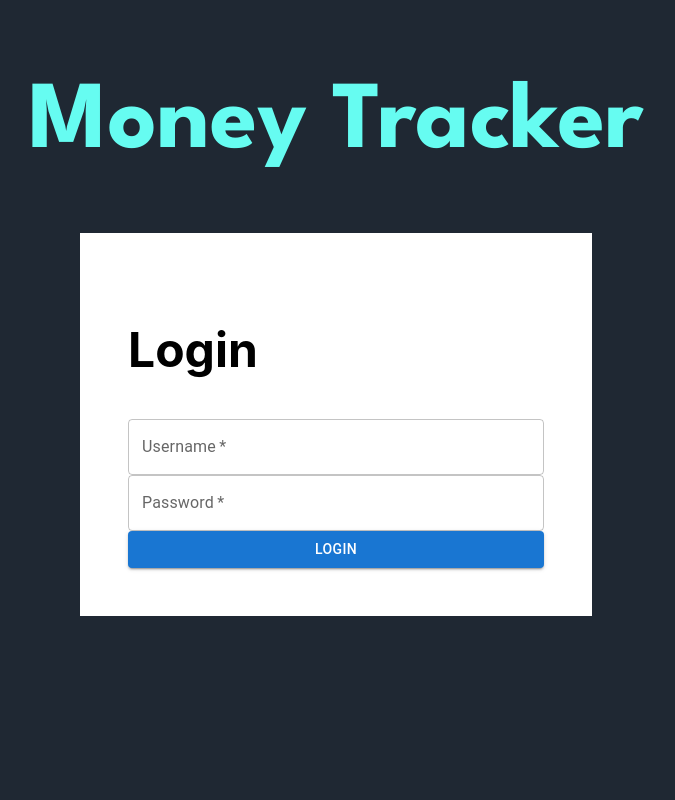
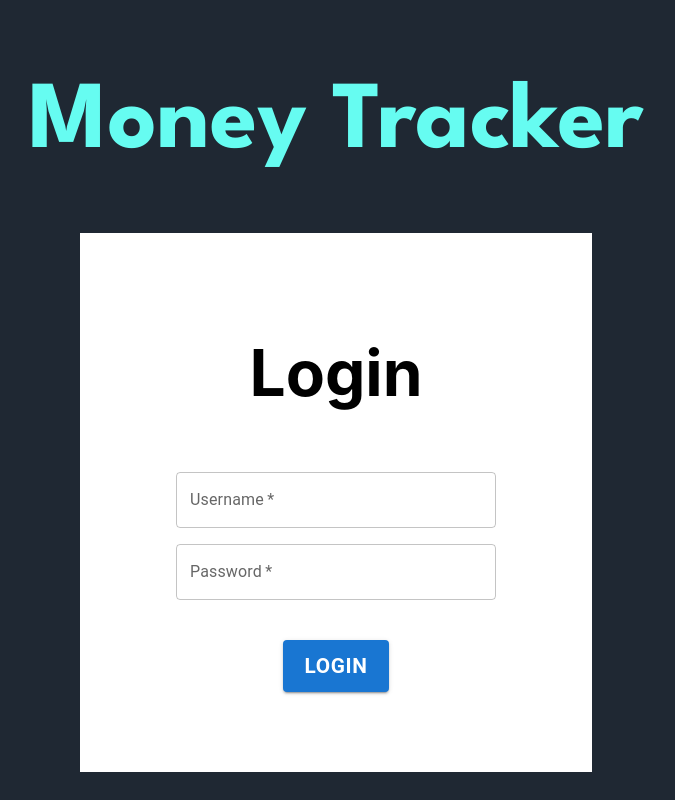
Before and after one commit to tanruyi/money_tracker, a React (Create React App) app in the folder client/: page / in a window 1280 px wide. Shown: the whole page, without its empty margins (304-979 px from the left). Built offline with nearby package versions, Linux system fonts and the light colour scheme.

Commit message:
updated styling for home page

```diff
--- a/client/src/pages/Home.js
+++ b/client/src/pages/Home.js
@@ -6,10 +6,12 @@ import styles from "./Home.module.css";
 import fetchAPI from "../utilities/fetchAPI";
 
 const Home = () => {
+	// States for username & pw
 	const [username, setUsername] = useState("");
 
 	const [password, setPassword] = useState("");
 
+	// Set username & pw as controlled inputs
 	const handleUsernameInput = (e) => {
 		setUsername(e.target.value);
 	};
@@ -18,6 +20,7 @@ const Home = () => {
 		setPassword(e.target.value);
 	};
 
+	// Sends login credentials to API
 	const handleLogInClick = () => {
 		if (username && password) {
 			const credentials = JSON.stringify({ username: username, password: password });
@@ -26,16 +29,23 @@ const Home = () => {
 			window.alert("Username or password is empty. Please try again.");
 		}
 	};
+
 	return (
 		<div className={styles.container}>
 			<h1 className={styles.title}>Money Tracker</h1>
 			<div className={styles.logInBox}>
 				<h2>Login</h2>
-				<TextField required label="Username" value={username} onChange={handleUsernameInput} />
-				<TextField required label="Password" value={password} onChange={handlePasswordInput} />
-				<Button variant="contained" onClick={handleLogInClick}>
-					Login
-				</Button>
+				<div className={styles.textField}>
+					<TextField required label="Username" sx={{ width: "25vw" }} value={username} onChange={handleUsernameInput} />
+				</div>
+				<div className={styles.textField}>
+					<TextField required label="Password" type="password" sx={{ width: "25vw" }} value={password} onChange={handlePasswordInput} />
+				</div>
+				<div className={styles.logInButton}>
+					<Button variant="contained" size="large" sx={{fontSize: "1.3rem", fontWeight: "bold"}} onClick={handleLogInClick}>
+						Login
+					</Button>
+				</div>
 			</div>
 		</div>
 	);
--- a/client/src/pages/Home.module.css
+++ b/client/src/pages/Home.module.css
@@ -27,5 +27,14 @@
 }
 
 .logInBox h2 {
-	font-size: 3rem;
+	font-size: 4rem;
+    text-align: center;
 }
+
+.textField {
+	margin: 0.5rem auto;
+}
+
+.logInButton {
+	margin: 2rem auto;
+}
```
